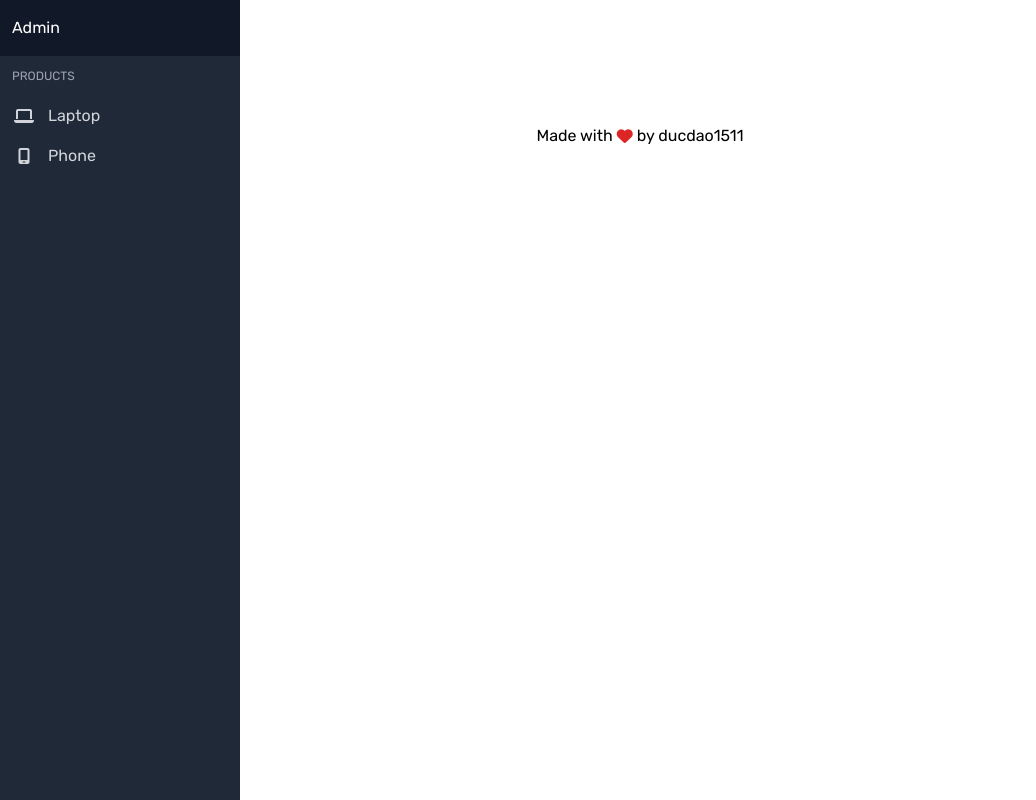
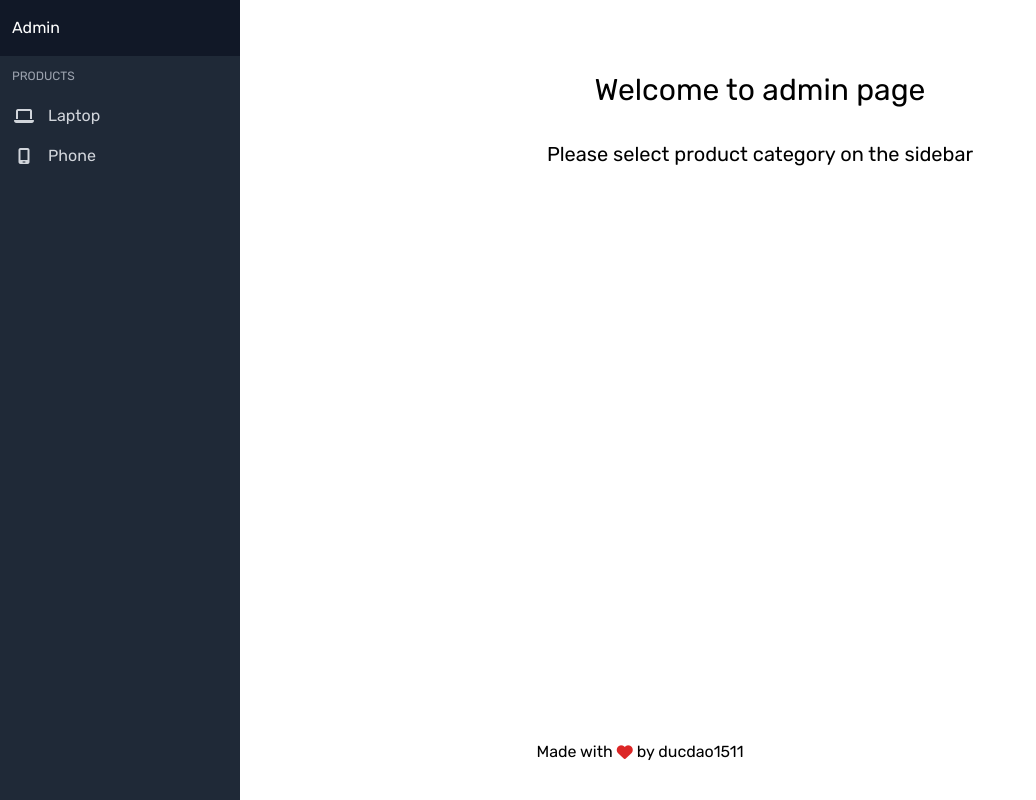
Before and after one commit to daodd1511/store, a Vue app in the folder client/: page /admin in a window 1280 px wide. Shown: the whole page, without its empty margins (0-1036 px from the left). Built offline with nearby package versions, Linux system fonts and the light colour scheme.

Commit message:
add welcome message on admin home page

```diff
--- a/client/src/views/admin/AdminHome.vue
+++ b/client/src/views/admin/AdminHome.vue
@@ -1,14 +1,20 @@
 <script setup>
-import { useRouter } from "vue-router";
+import { useRouter, useRoute } from "vue-router";
 import Sidebar from "../../components/admin/Sidebar.vue";
 const router = useRouter();
-
-const emit = defineEmits(["laptop", "phone"]);
+const route = useRoute();
+const emit = defineEmits(["laptop", "phone", "home"]);
 </script>
 
 <template>
   <main class="pb-16">
+    <div v-if="route.path == '/admin'" class="h-[77vh] pl-60 pt-10 text-center">
+      <h1 class="p-8 text-3xl">Welcome to admin page</h1>
+      <h2 class="text-xl">Please select product category on the sidebar</h2>
+    </div>
+
     <Sidebar
+      @home="router.replace('/admin')"
       @laptop="router.replace('/admin/products/laptop')"
       @phone="router.replace('/admin/products/phone')"
     ></Sidebar>
```
